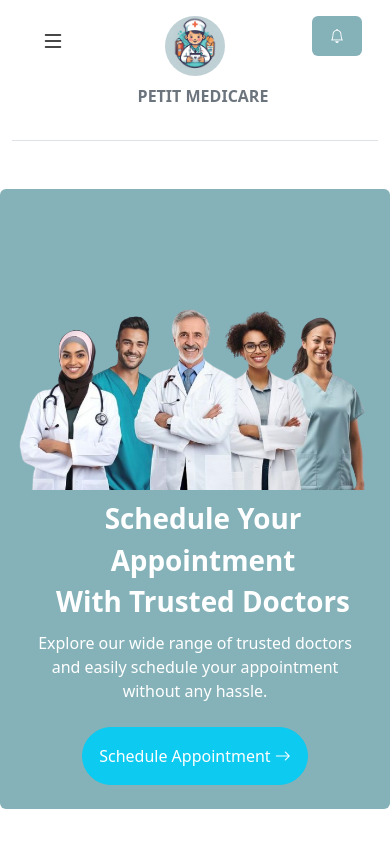
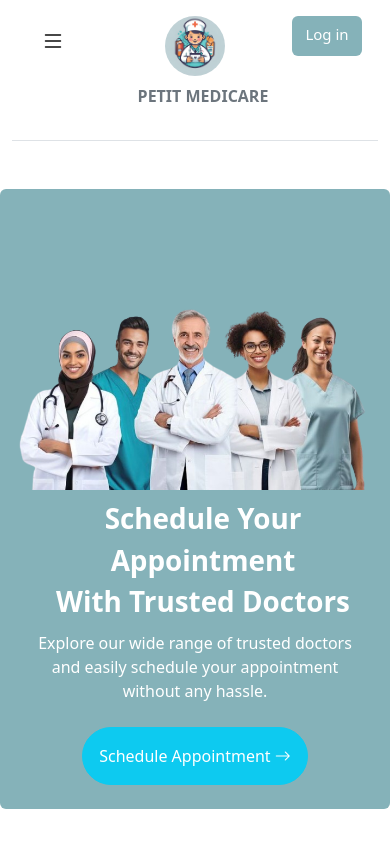
Before and after one commit to nickyyap/healthcare-booking-app, a React (Vite) app: page / in a window 390 px wide. Shown: the top 844 px of the page. Built offline with nearby package versions, Linux system fonts and the light colour scheme; no server answers.

Commit message:
add login button on small screen size

```diff
--- a/src/components/Navbar.jsx
+++ b/src/components/Navbar.jsx
@@ -65,13 +65,23 @@
             </div>
 
             {/*Mobile Notification Icon*/}
-            <Button
+            {currentUser ? (
+                <Button
                 variant="transparent"
                 className="d-lg-none position-absolute top-0 end-0 me-3 mt-3"
                 style={{ width: "50px", height: "40px", fontSize: "14px", backgroundColor: "rgb(133, 178, 185)", color: "white" }}
             >
                 <i className="bi bi-bell"></i>
             </Button>
+            ) : (
+                <Button
+                        variant="transparent"
+                        style={{ width: "70px", height: "40px", fontSize: "15px", backgroundColor: "rgb(133, 178, 185)", color: "white" }}
+                        className="d-lg-none position-absolute top-0 end-0 me-3 mt-3 fw-medium"
+                        href="/login">
+                        Log in
+                    </Button>
+            )}
 
             {/*Desktop Navigation Links*/}
             <Nav className="d-custom-flex align-items-start gap-1 fw-medium" style={{ fontSize: "14px" }}>
@@ -181,7 +191,7 @@
                         style={{ width: "100px", height: "40px", fontSize: "15px", backgroundColor: "rgb(133, 178, 185)", color: "white" }}
                         className="fw-medium me-2 mb-2 mb-sm-0"
                         href="/login">
-                        <i className="bi bi-box-arrow-in-right me-2"></i>Log in
+                        Log in
                     </Button>
                 )}
             </div>
```
